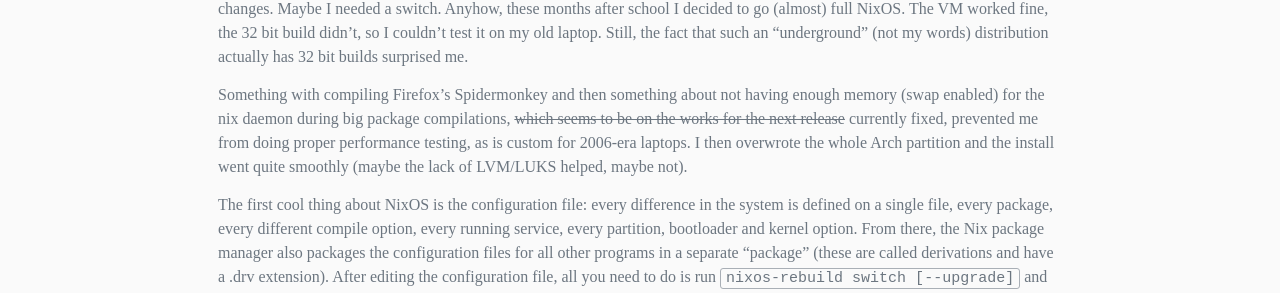
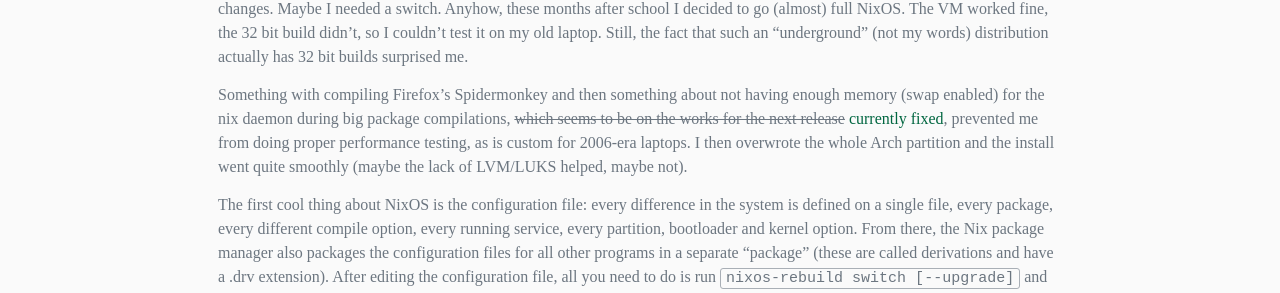
Before and after one commit to alter2000/alter2000.github.io, a Jekyll site: the page built from _posts/2019-02-13-nixos.md, in a window 1280 px wide. Shown: the part 240-533 px from the top of the page. Built offline with Jekyll 4.4.1, drawn with Linux system fonts in a browser that asks for light colours; part of the change alters nothing that is shown.

```diff
--- a/_posts/2019-02-13-nixos.md
+++ b/_posts/2019-02-13-nixos.md
@@ -15,10 +15,11 @@ surprised me.
 
 Something with compiling Firefox's Spidermonkey and then something about not
 having enough memory (swap enabled) for the nix daemon during big package
-compilations, ~~which seems to be on the works for the next release~~ currently
-fixed, prevented me from doing proper performance testing, as is custom for
-2006-era laptops.  I then overwrote the whole Arch partition and the install
-went quite smoothly (maybe the lack of LVM/LUKS helped, maybe not).
+compilations, ~~which seems to be on the works for the next release~~
+[currently fixed](https://github.com/NixOS/nixpkgs/issues/36799), prevented me
+from doing proper performance testing, as is custom for 2006-era laptops.
+I then overwrote the whole Arch partition and the install went quite smoothly
+(maybe the lack of LVM/LUKS helped, maybe not).
 
 The first cool thing about NixOS is the configuration file: every difference in
 the system is defined on a single file, every package, every different compile
```
